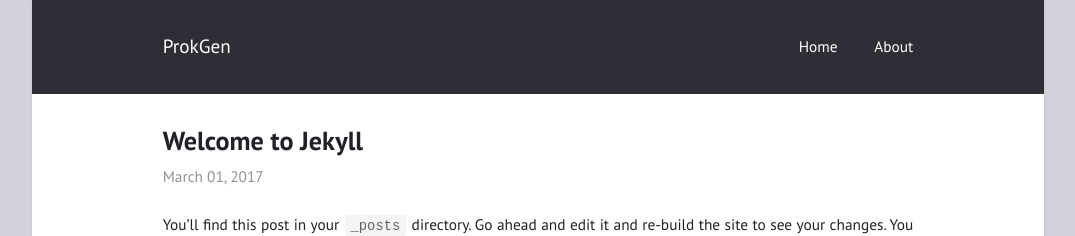
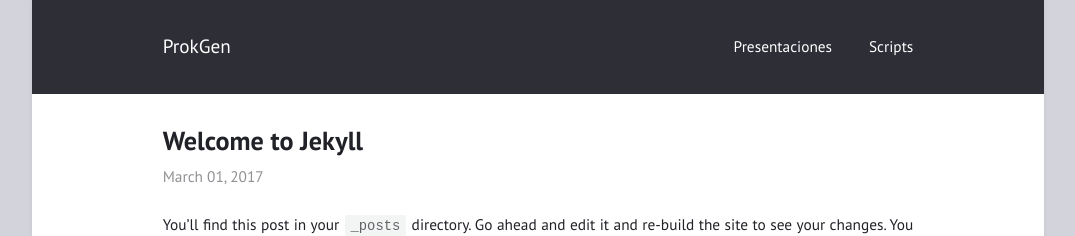
Before and after one commit to braddmg/GenPro, a Jekyll site: the page built from _posts/2017-03-01-welcome-to-jekyll.md, in a window 1280 px wide. Shown: the top 236 px of the page, without its empty margins (102-1177 px from the left). Built offline with Jekyll 4.4.1, drawn with Linux system fonts in a browser that asks for light colours.

Commit message:
_config.yml

```diff
--- a/_config.yml
+++ b/_config.yml
@@ -16,8 +16,8 @@ minimal: false             # use a dark header
 # Menu
 
 navigation:                # accepts {file, title, url, icon, sidebaricon}
-  - {file: "index.html"}
-  - {file: "README.md"}
+  - {file: "Clases/", title: "Presentaciones"}
+  - {file: "Scripts/", title: "Scripts"}
 
 external:                  # shows a footer with social links - for available icons see fontawesome.com/icons
   - {title: Mail, icon: envelope, url: "mailto:bradd.mendoza@ucr.ac.cr"}
```
